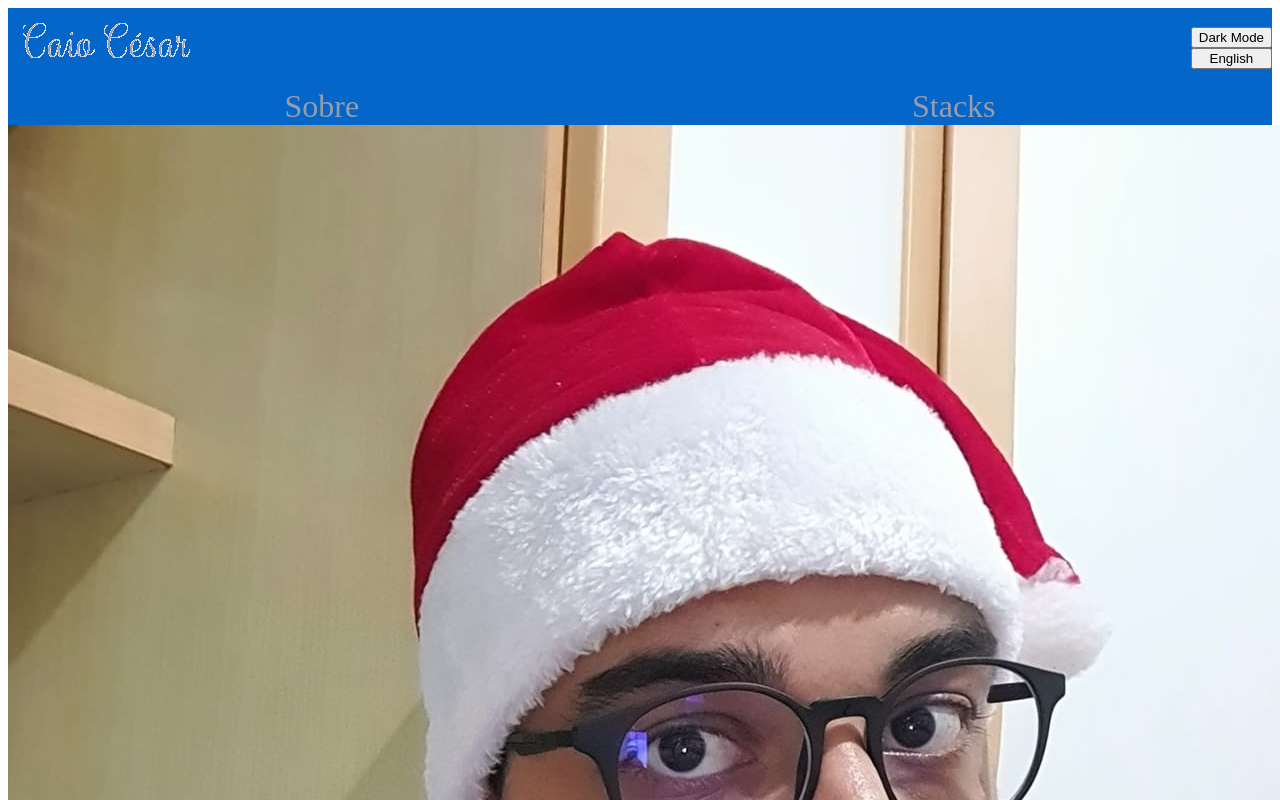
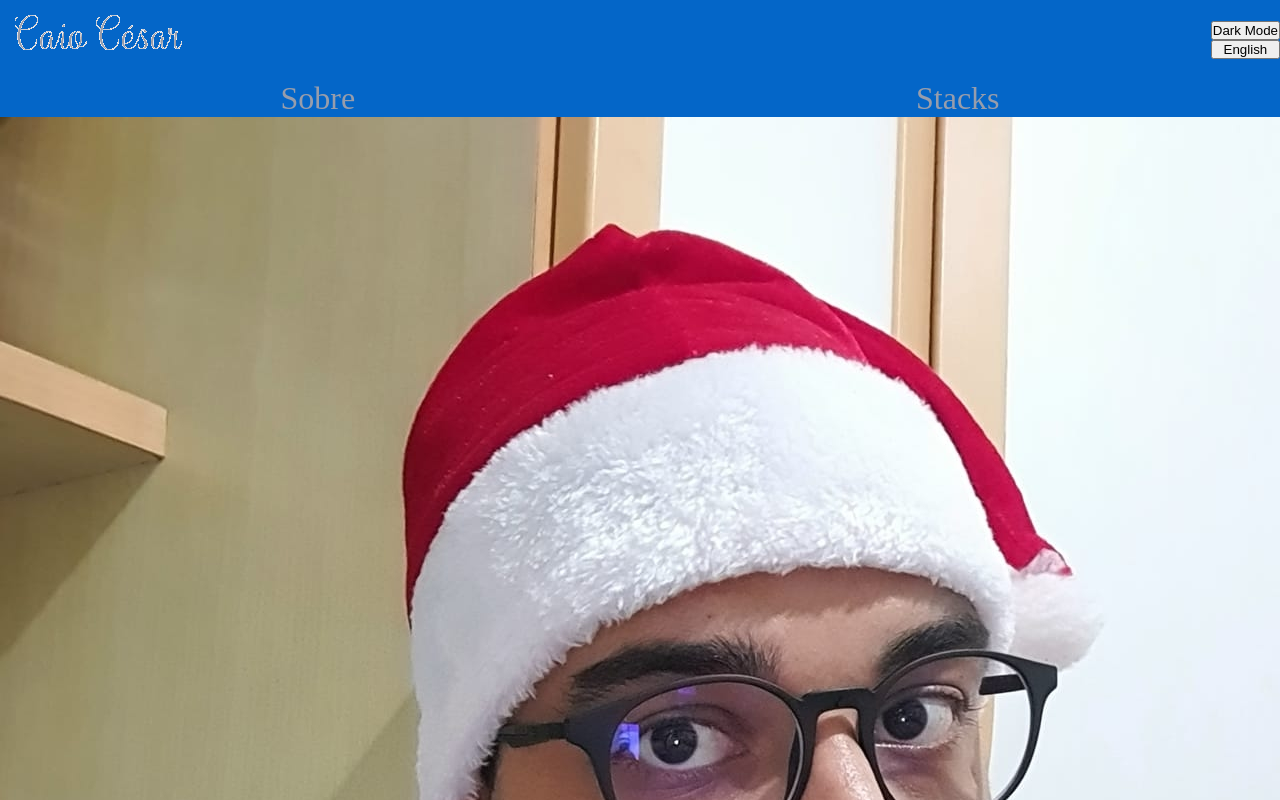
Before and after one commit to caio-cmc/portfolio, a React (Create React App) app: page /home in a window 1280 px wide. Shown: the top 800 px of the page. Built offline with nearby package versions, Linux system fonts and the light colour scheme.

Commit message:
chore: :lipstick: margin removed

```diff
--- a/src/App.jsx
+++ b/src/App.jsx
@@ -1,5 +1,6 @@
 import { BrowserRouter } from 'react-router-dom';
 import PathRouter from './PathRouter';
+import './Styles/General.scss'
 
 function App() {
   return (
--- /dev/null
+++ b/src/Styles/General.scss
@@ -0,0 +1,4 @@
+* {
+  margin: 0px;
+  padding: 0px;
+}
```
